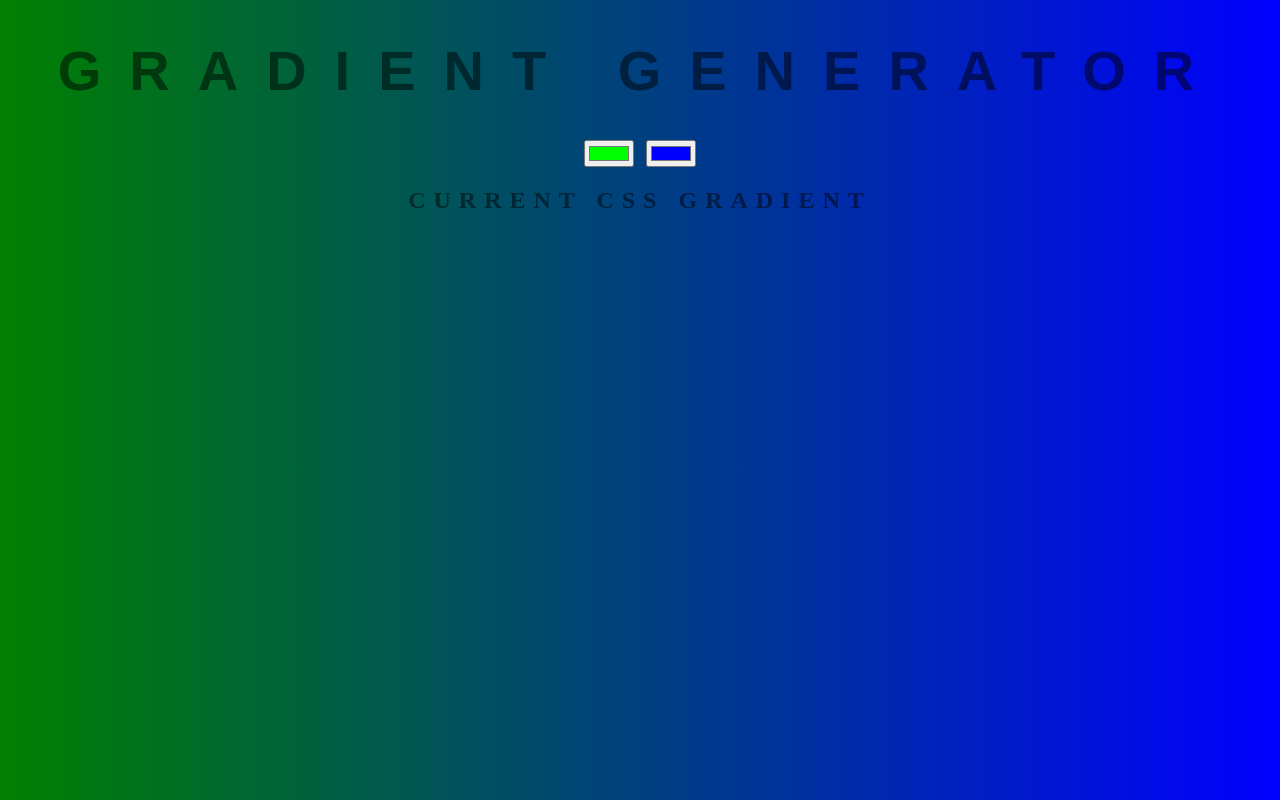
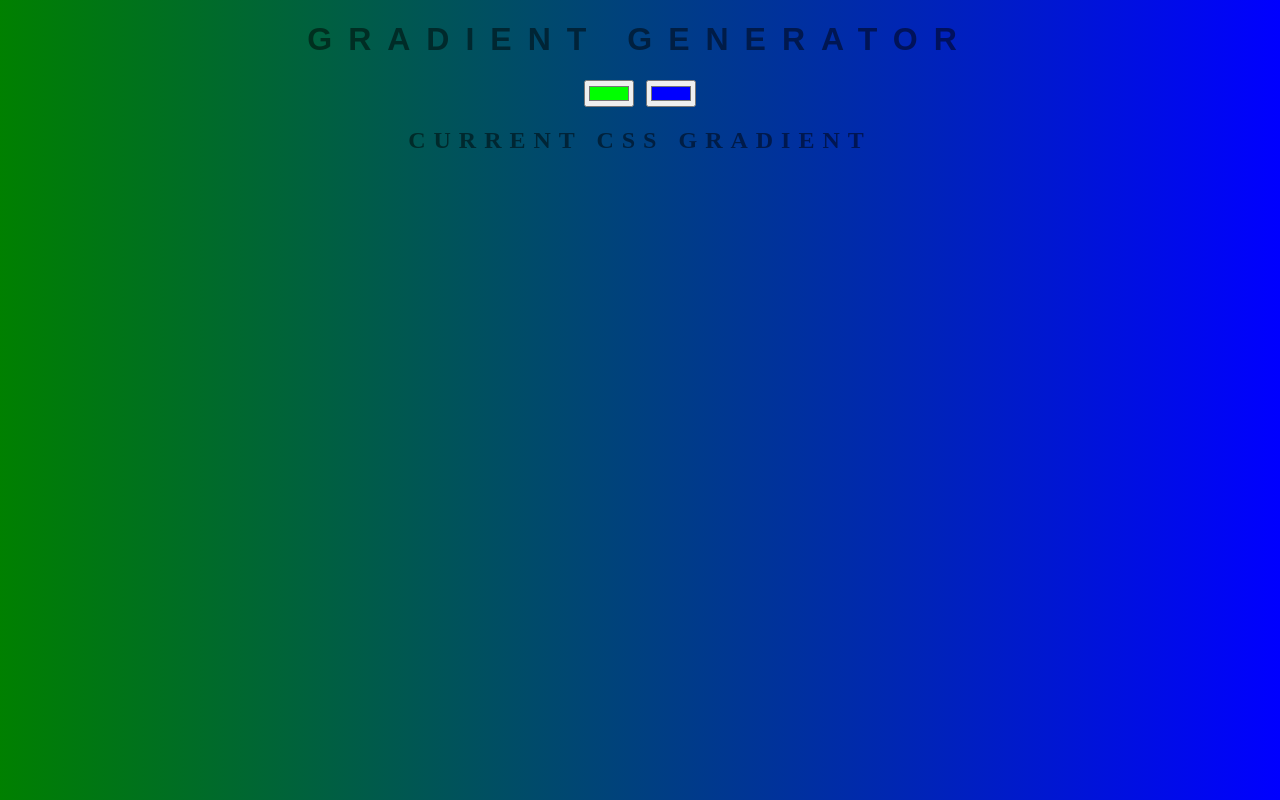
Before and after one commit to meidencore/Cool-Gradient-Generator, a plain HTML site: page index.html in a window 1280 px wide. Drawn offline with Linux system fonts and the light colour scheme.

Commit message:
font size reduced

```diff
--- a/style.css
+++ b/style.css
@@ -14,7 +14,7 @@ body {
 }
 
 h1 {
-    font: 600 3.5em 'Raleway', sans-serif;
+    font: 600 2em 'Raleway', sans-serif;
     color: rgba(0, 0, 0, .5);
     text-align: center;
     text-transform: uppercase;
```
